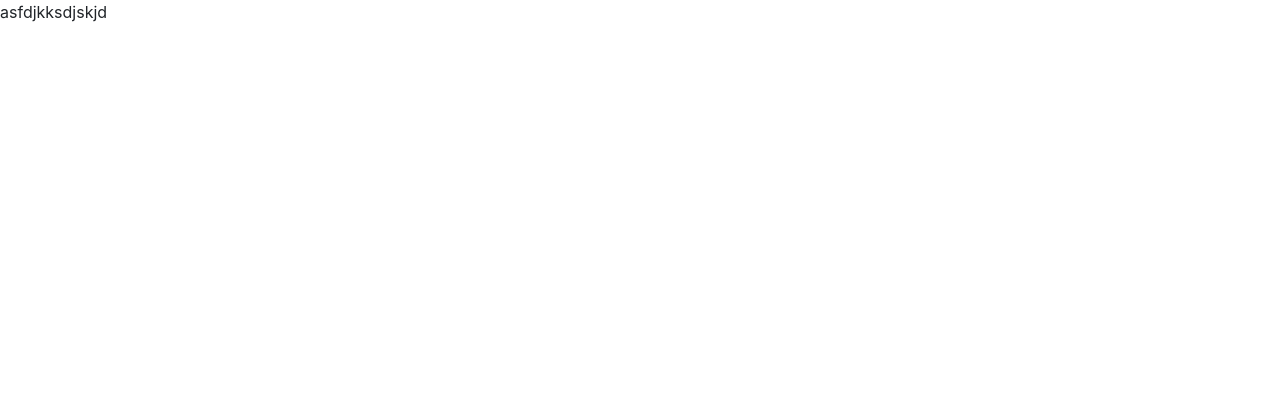
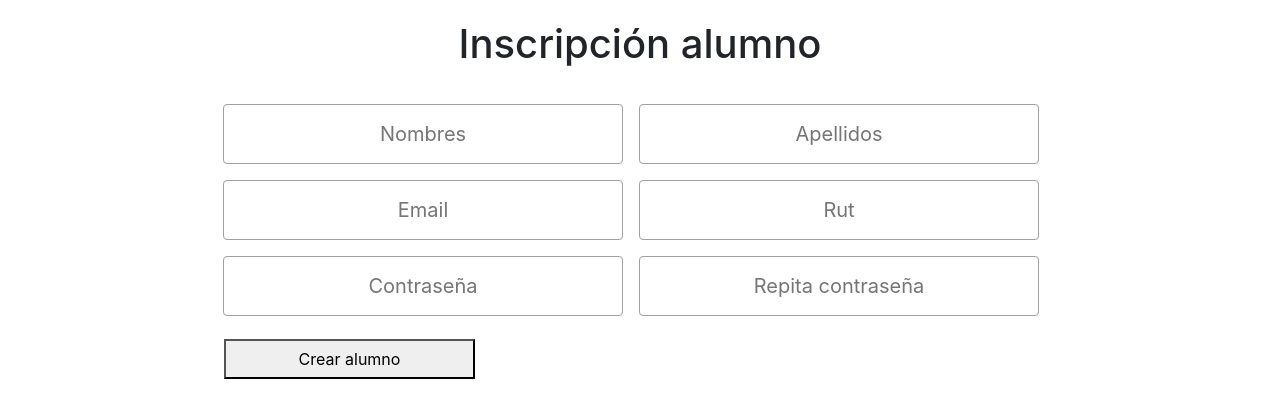
Before and after one commit to franciscomartinezq/proyect, an Angular app: page /Ialumno in a window 1280 px wide. Shown: the top 418 px of the page. Built offline with nearby package versions, Linux system fonts and the light colour scheme.

Commit message:
Estilo formulario

```diff
--- a/src/app/app.module.ts
+++ b/src/app/app.module.ts
@@ -1,7 +1,7 @@
 import { BrowserModule } from '@angular/platform-browser';
 import { NgModule } from '@angular/core';
 import { RouterModule, Routes } from '@angular/router';
-import { FormsModule }          from '@angular/forms';
+import { FormsModule } from '@angular/forms';
 
 import { AppComponent } from './app.component';
 import { LoginComponent } from './components/login/login.component';
@@ -12,8 +12,6 @@ import { QuienComponent } from './components/quien/quien.component';
 import { IprofeComponent } from './components/iprofe/iprofe.component';
 import { IalumnoComponent } from './components/ialumno/ialumno.component';
 import { ProfesorComponent } from './components/profesor/profesor.component';
-
-
 
 const appRoutes: Routes = [
   { path: 'loginAlumno', component: LoginComponent },
--- a/src/app/components/ialumno/ialumno.component.css
+++ b/src/app/components/ialumno/ialumno.component.css
@@ -0,0 +1,36 @@
+#div2 > input {
+    width: 400px;
+    height: 60px;
+    border-radius: 4px;
+    border: 1px solid rgb(160, 160, 160);
+    text-align:center;
+    font-size: 20px;
+    margin: 8px
+
+}
+
+h1 {
+    text-align: center;
+    padding: 20px
+}
+
+#div1 {
+    display: flex;
+    align-items: center;
+    justify-content: center;
+}
+
+#div2{
+    width: 850px;
+}
+
+#b1{
+    width: 251px;
+    margin-left: 9px;
+    margin-top: 15px;
+    height: 40px;
+}
+
+#b1:hover{
+    background-color: rgb(201, 200, 200);
+}
--- a/src/app/components/ialumno/ialumno.component.html
+++ b/src/app/components/ialumno/ialumno.component.html
@@ -1,12 +1,13 @@
-<!DOCTYPE html>
-<html lang="en">
-<head>
-    <meta charset="UTF-8">
-    <meta name="viewport" content="width=device-width, initial-scale=1.0">
-    <meta http-equiv="X-UA-Compatible" content="ie=edge">
-    <title>Document</title>
-</head>
-<body>
-    asfdjkksdjskjd
-</body>
-</html>
+<h1 id="name-form">Inscripción alumno</h1>
+
+<div id="div1">
+    <div id="div2">
+        <input placeholder="Nombres" type="text" id="input1"/>
+        <input placeholder="Apellidos" type="text" class="input2"/>
+        <input placeholder="Email" type="text"/>
+        <input placeholder="Rut" type="text"/>
+        <input placeholder="Contraseña" type="password"/>
+        <input placeholder="Repita contraseña" type="password"/>
+        <button id="b1" type="submit">Crear alumno</button>
+    </div>
+</div>
```
Also changed, not shown: src/app/components/ialumno/ialumno.component.ts (+5 -2 lines).
